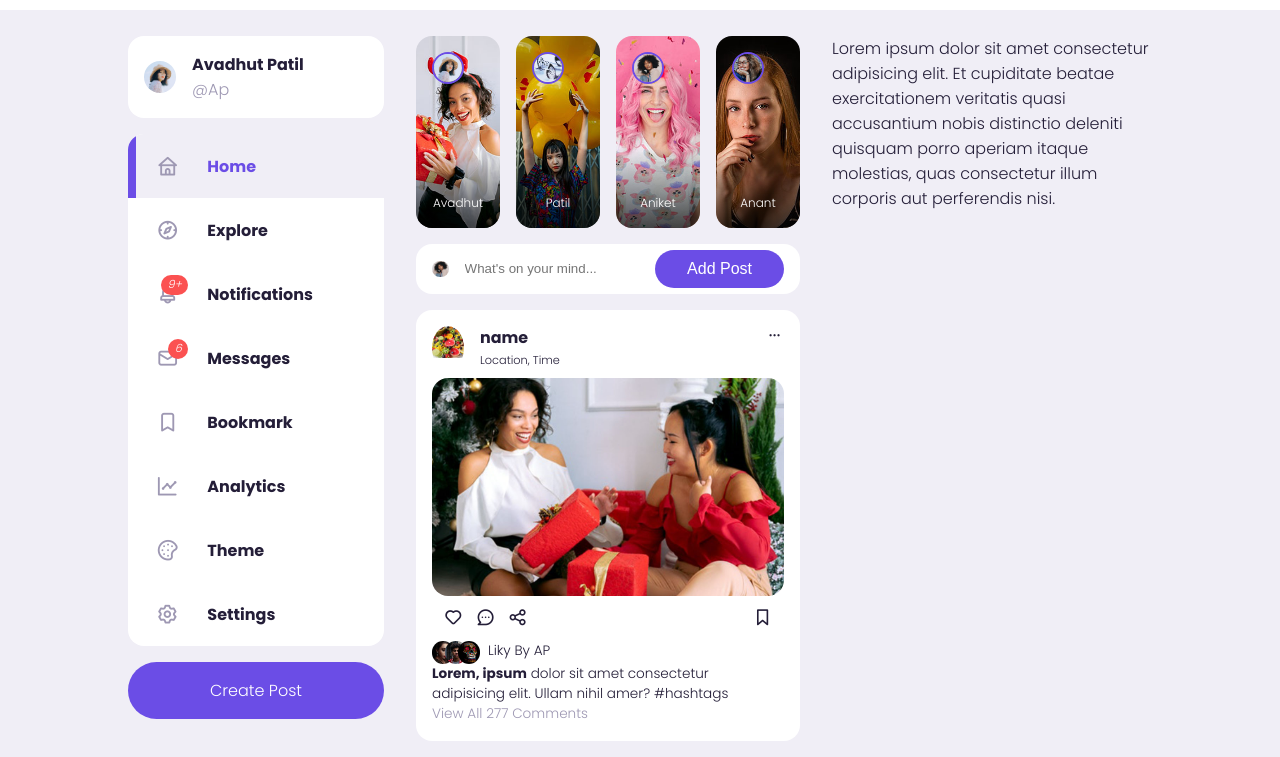
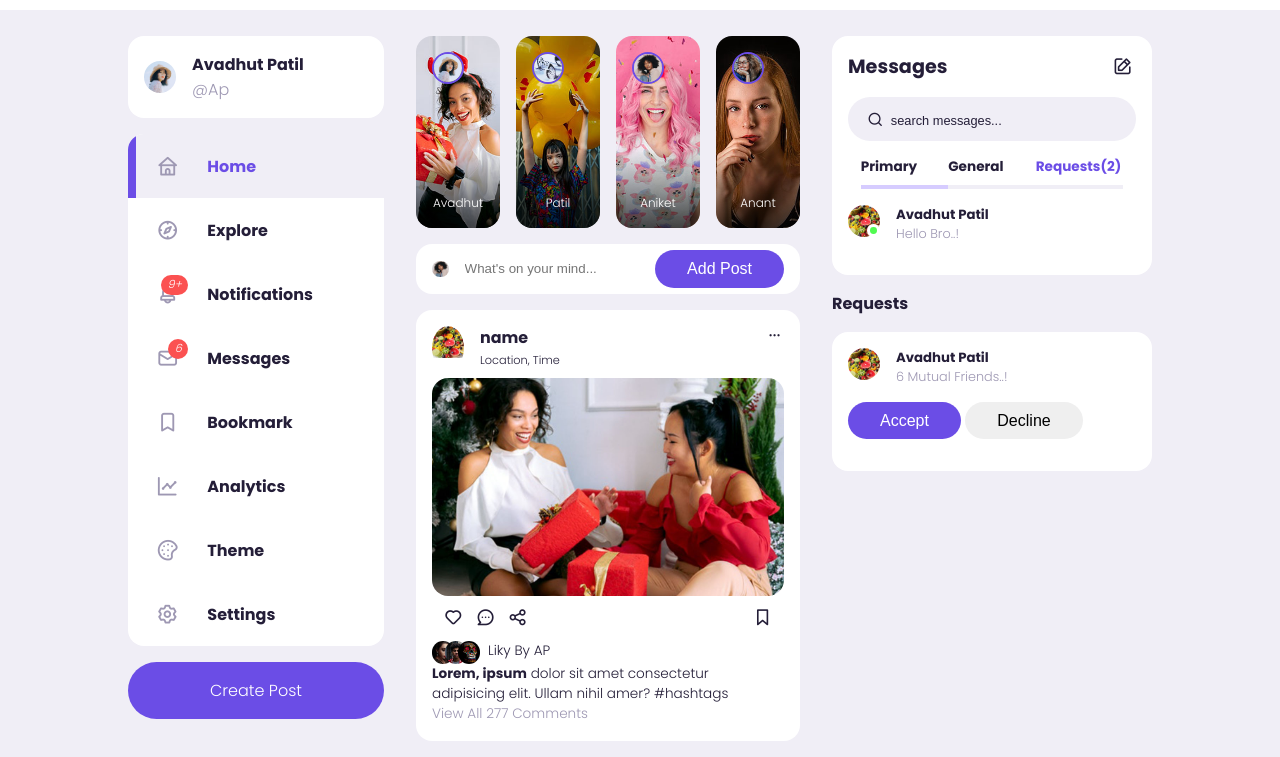
Before and after one commit to Mr-Ap/social-media-app, a plain HTML site: page index.html in a window 1280 px wide. Shown: the part 60-817 px from the top of the page. Drawn offline with nearby package versions, Linux system fonts and the light colour scheme.

Commit message:
developed right side bar

```diff
--- a/index.html
+++ b/index.html
@@ -205,11 +205,54 @@
           </div>
         </div>
       </div>
+      <!-- Rightbar -->
       <div class="rightbar">
-        Lorem ipsum dolor sit amet consectetur adipisicing elit. Et cupiditate beatae exercitationem veritatis
-        quasi
-        accusantium nobis distinctio deleniti quisquam porro aperiam itaque molestias, quas consectetur illum
-        corporis aut perferendis nisi.
+        <div class="messages">
+          <div class="heading">
+            <h4>Messages</h4>
+            <i class="uil uil-edit"></i>
+          </div>
+          <div class="search-bar">
+            <i class="uil uil-search"></i>
+            <input type="search" name="search" id="message-search" placeholder="search messages...">
+          </div>
+          <!-- Tabs - Category -->
+          <div class="category">
+            <h6 class="active">Primary</h6>
+            <h6>General</h6>
+            <h6 class="message-requests">Requests(2)</h6>
+          </div>
+          <!-- Messages -->
+          <div class="message">
+            <div class="profile-picture">
+              <img src="./images/profile-13.jpg" alt="feed">
+              <div class="active"></div>
+            </div>
+            <div class="message-body">
+              <h5>Avadhut Patil</h5>
+              <p class="text-muted">Hello Bro..!</p>
+            </div>
+          </div>
+        </div>
+        <!-- request -->
+        <div class="friend-requests">
+          <h4>Requests</h4>
+          <div class="request">
+            <div class="info">
+              <div class="profile-picture">
+                <img src="./images/profile-13.jpg" alt="feed">
+              </div>
+              <div>
+                <h5>Avadhut Patil</h5>
+                <p class="text-muted">6 Mutual Friends..!</p>
+              </div>
+            </div>
+            <div class="action">
+              <button class="btn btn-primary">Accept</button>
+              <button class="btn">Decline</button>
+            </div>
+          </div>
+        </div>
       </div>
     </div>
   </main>
--- a/style.css
+++ b/style.css
@@ -30,7 +30,7 @@
 	--card-padding: 1rem;
 
 	--sticky-top-left: 5.4rem;
-	--sticky-top-left: -18rem;
+	--sticky-top-right: -18rem;
 }
 
 /* General Styling */
@@ -70,6 +70,10 @@ img {
 	color: white;
 }
 
+.btn-gray {
+	background: var(--color-gray);
+}
+
 .profile-picture {
 	width: 2rem;
 	aspect-ratio: 1/1;
@@ -99,9 +103,6 @@ nav .container {
 	display: flex;
 	justify-content: space-between;
 	align-items: center;
-}
-
-nav .nav-logo {
 }
 
 nav .search-bar {
@@ -388,7 +389,7 @@ main .container .leftbar .profile {
 .feed .feed-footer > .liked-by {
 	display: flex;
 }
-.feed .feed-footer > .liked-by > span{
+.feed .feed-footer > .liked-by > span {
 	display: block;
 	overflow: hidden;
 	width: 1.4rem;
@@ -398,10 +399,127 @@ main .container .leftbar .profile {
 	margin-left: -0.6rem;
 }
 
-.feed .feed-footer > .liked-by > span:first-child{
+.feed .feed-footer > .liked-by > span:first-child {
 	margin: 0;
 }
 
-.feed .feed-footer > .liked-by > p{
+.feed .feed-footer > .liked-by > p {
 	margin-left: 0.5rem;
 }
+
+/* rightbar */
+
+main .container .rightbar {
+	position: sticky;
+	top: var(--sticky-top-right);
+	bottom: 0;
+}
+
+.rightbar .messages {
+	display: flex;
+	flex-direction: column;
+	background: var(--color-white);
+	border-radius: var(--card-border-radius);
+	padding: var(--card-padding);
+}
+
+.rightbar .messages .heading {
+	display: flex;
+	align-items: center;
+	justify-content: space-between;
+	font-size: 1.2rem;
+}
+.rightbar .messages .search-bar {
+	background-color: var(--color-gray);
+	border-radius: var(--border-radius);
+	padding: var(--search-padding);
+	margin: 1rem 0;
+	background: var(--color-light);
+}
+
+.rightbar .messages .search-bar input[type='search'] {
+	background: transparent;
+	font-size: 0.8rem;
+}
+
+.messages .search-bar input[type='search']::placeholder {
+	color: var(--color-dark);
+}
+
+.rightbar .messages .category {
+	display: flex;
+	justify-content: space-between;
+	align-items: center;
+	padding: 0 0.8rem;
+}
+
+.rightbar .messages .category > h6 {
+	flex: 1;
+	border-bottom: 4px solid var(--color-light);
+	padding-bottom: 0.5rem;
+	font-size: 0.85rem;
+	cursor: pointer;
+}
+
+.rightbar .messages .category > h6.active {
+	border-color: var(--color-secondary);
+}
+
+.messages .category .message-requests {
+	color: var(--color-primary);
+}
+
+.rightbar .messages .message {
+	display: flex;
+	align-items: flex-start;
+	margin: 1rem 0;
+	gap: 1rem;
+}
+
+.messages .message > .profile-picture {
+	position: relative;
+	overflow: visible;
+}
+
+.messages .message > .profile-picture > img {
+	border-radius: 50%;
+}
+
+.messages .message > .profile-picture > .active {
+	width: 0.8rem;
+	height: 0.8rem;
+	border: 3px solid var(--color-white);
+	background: var(--color-success);
+	border-radius: 50%;
+	position: absolute;
+	right: 0;
+	bottom: 0;
+}
+
+.messages .message > .message-body > p {
+	font-size: 0.8rem;
+}
+
+.rightbar .friend-requests > h4 {
+	margin: 1rem 0;
+}
+
+.rightbar .friend-requests .request {
+	background: var(--color-white);
+	padding: var(--card-padding);
+	border-radius: var(--card-border-radius);
+}
+
+.rightbar .friend-requests .request .info {
+	display: flex;
+	align-items: flex-start;
+	gap: 1rem;
+}
+
+.rightbar .friend-requests .request .info p {
+	font-size: 0.8rem;
+}
+
+.rightbar .friend-requests .request .action{
+	margin: 1rem 0;
+}
```
